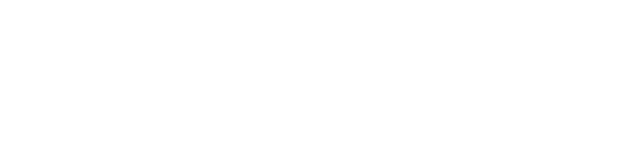
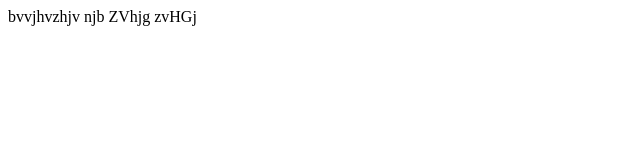
Before and after one commit to xuan8195/BBCS-MAR_6, a plain HTML site: page TEST.html in a window 1280 px wide. Shown: the whole page, without its empty margins (0-640 px from the left). Drawn offline with Linux system fonts and the light colour scheme.

Commit message:
Update TEST.html

```diff
--- a/TEST.html
+++ b/TEST.html
@@ -6,6 +6,7 @@
     <title>Document</title>
 </head>
 <body>
+    bvvjhvzhjv njb ZVhjg zvHGj
 
 </body>
 </html>
```
